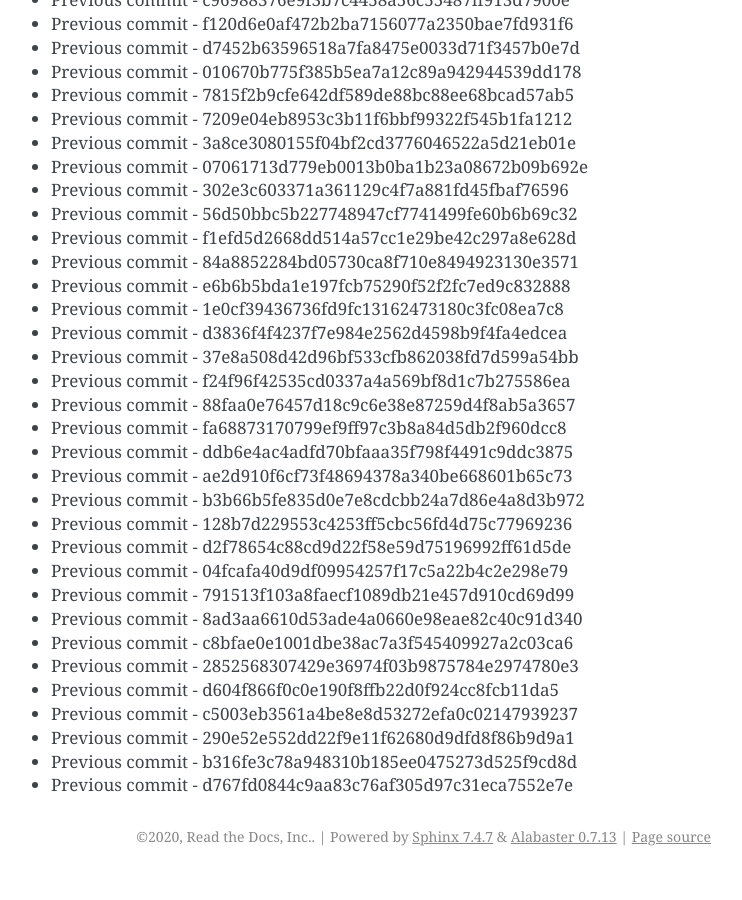
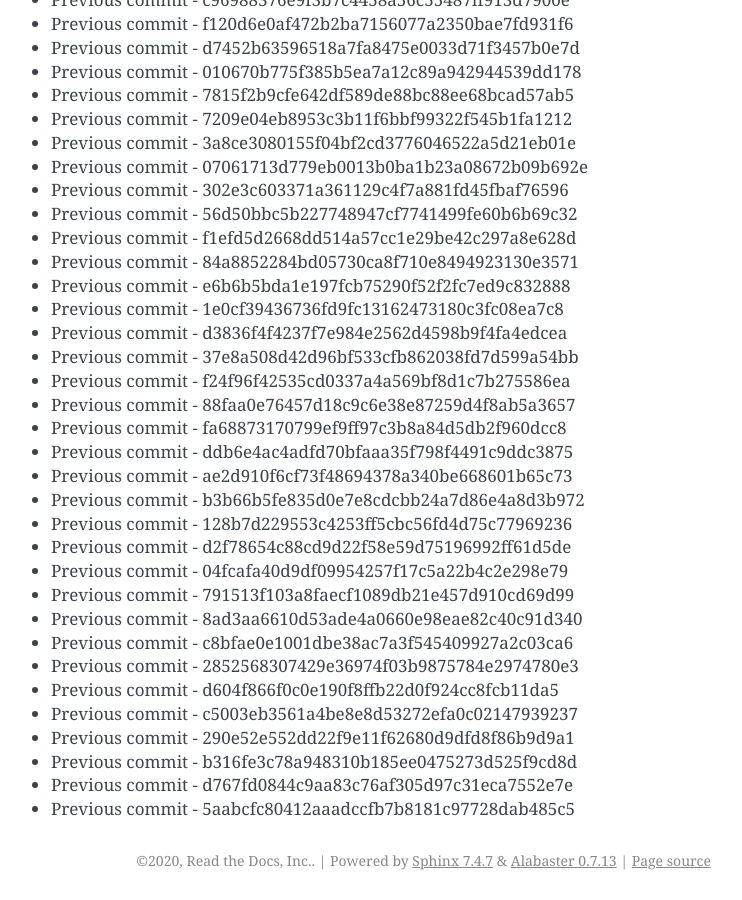
Before and after one commit to readthedocs/rtd-git-stresstest, a Sphinx documentation site: the page built from docs/updates.rst, in a window 1280 px wide and 900 px high, scrolled down 38897 px. Shown: the whole window, without its empty margins (399-1141 px from the left). Built offline with Sphinx 7.4.7, drawn with Linux system fonts in a browser that asks for light colours; before the commit the page ends 39773 px from its top, so only the background shows below that.

Commit message:
Generating commit from previous: 5aabcfc80412aaadccfb7b8181c97728dab485c5

```diff
--- a/docs/updates.rst
+++ b/docs/updates.rst
@@ -1666,3 +1666,4 @@ It can be tested for any performance characteristics.
 * Previous commit - 290e52e552dd22f9e11f62680d9dfd8f86b9d9a1
 * Previous commit - b316fe3c78a948310b185ee0475273d525f9cd8d
 * Previous commit - d767fd0844c9aa83c76af305d97c31eca7552e7e
+* Previous commit - 5aabcfc80412aaadccfb7b8181c97728dab485c5
```
